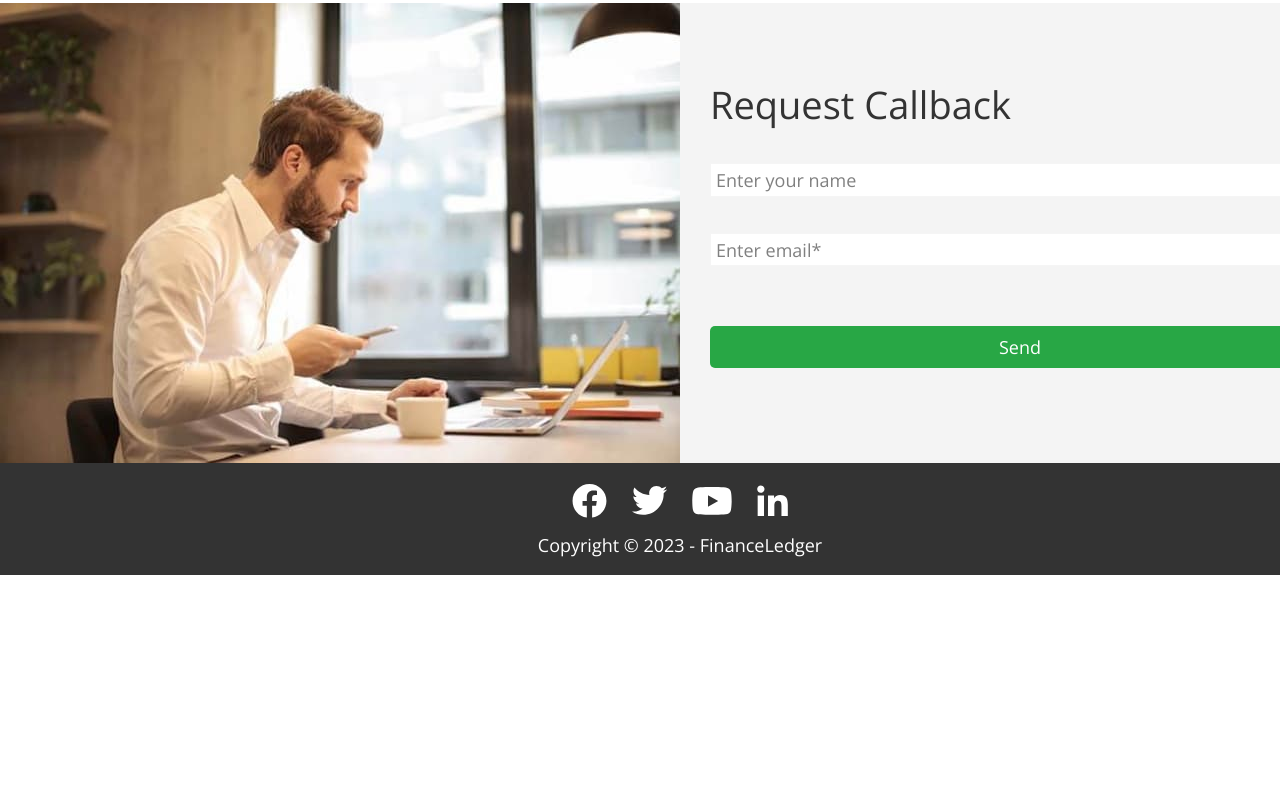
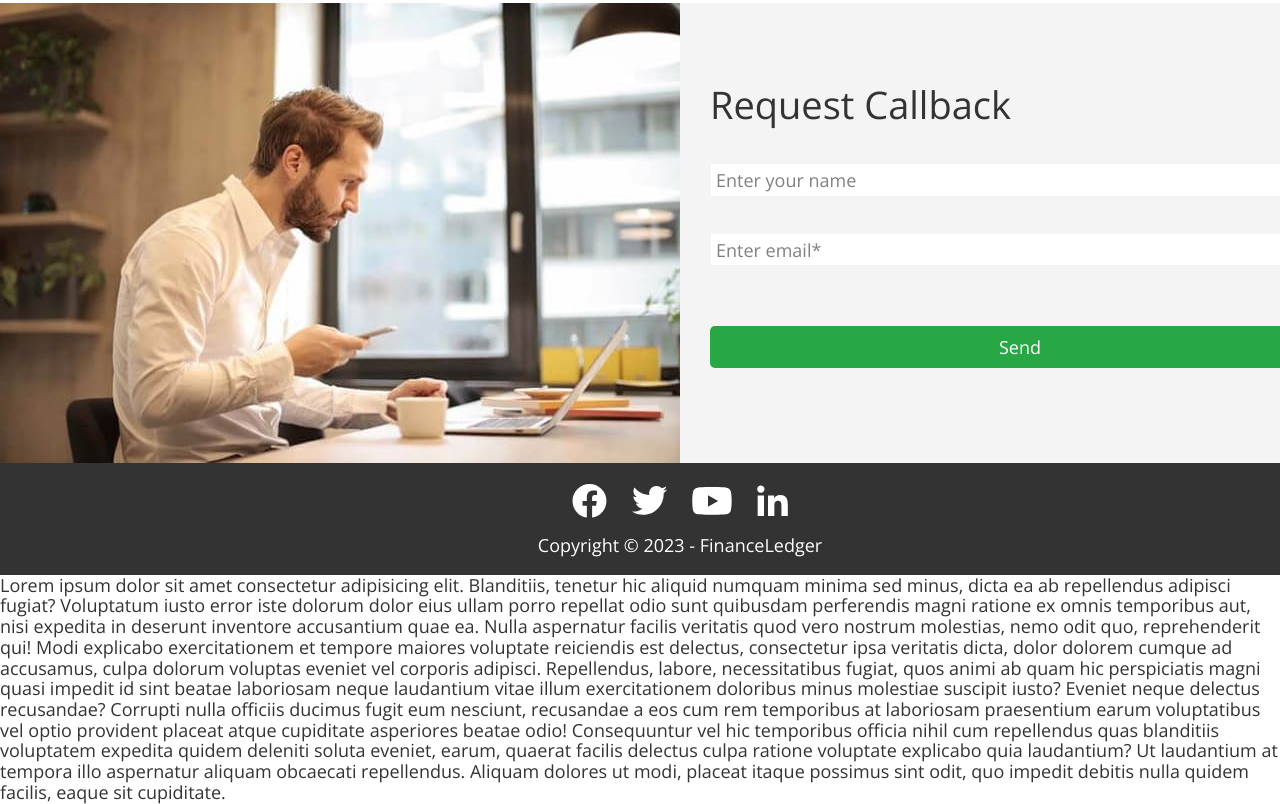
Before and after one commit to YanLozovskyi/fson-79-anonymous, a plain HTML site: page index.html in a window 1280 px wide. Shown: the part 3427-4231 px from the top of the page. Before the commit the page ends 4002 px from the top, so only its background shows below. Drawn offline with nearby package versions, Linux system fonts and the light colour scheme.

Commit message:
add conflict

```diff
--- a/index.html
+++ b/index.html
@@ -432,5 +432,31 @@
         <p class="footer-text">Copyright © 2023 - FinanceLedger</p>
       </div>
     </footer>
+
+    <!-- about -->
+    <section>
+      Lorem ipsum dolor sit amet consectetur adipisicing elit. Blanditiis,
+      tenetur hic aliquid numquam minima sed minus, dicta ea ab repellendus
+      adipisci fugiat? Voluptatum iusto error iste dolorum dolor eius ullam
+      porro repellat odio sunt quibusdam perferendis magni ratione ex omnis
+      temporibus aut, nisi expedita in deserunt inventore accusantium quae ea.
+      Nulla aspernatur facilis veritatis quod vero nostrum molestias, nemo odit
+      quo, reprehenderit qui! Modi explicabo exercitationem et tempore maiores
+      voluptate reiciendis est delectus, consectetur ipsa veritatis dicta, dolor
+      dolorem cumque ad accusamus, culpa dolorum voluptas eveniet vel corporis
+      adipisci. Repellendus, labore, necessitatibus fugiat, quos animi ab quam
+      hic perspiciatis magni quasi impedit id sint beatae laboriosam neque
+      laudantium vitae illum exercitationem doloribus minus molestiae suscipit
+      iusto? Eveniet neque delectus recusandae? Corrupti nulla officiis ducimus
+      fugit eum nesciunt, recusandae a eos cum rem temporibus at laboriosam
+      praesentium earum voluptatibus vel optio provident placeat atque
+      cupiditate asperiores beatae odio! Consequuntur vel hic temporibus officia
+      nihil cum repellendus quas blanditiis voluptatem expedita quidem deleniti
+      soluta eveniet, earum, quaerat facilis delectus culpa ratione voluptate
+      explicabo quia laudantium? Ut laudantium at tempora illo aspernatur
+      aliquam obcaecati repellendus. Aliquam dolores ut modi, placeat itaque
+      possimus sint odit, quo impedit debitis nulla quidem facilis, eaque sit
+      cupiditate.
+    </section>
   </body>
 </html>
```
